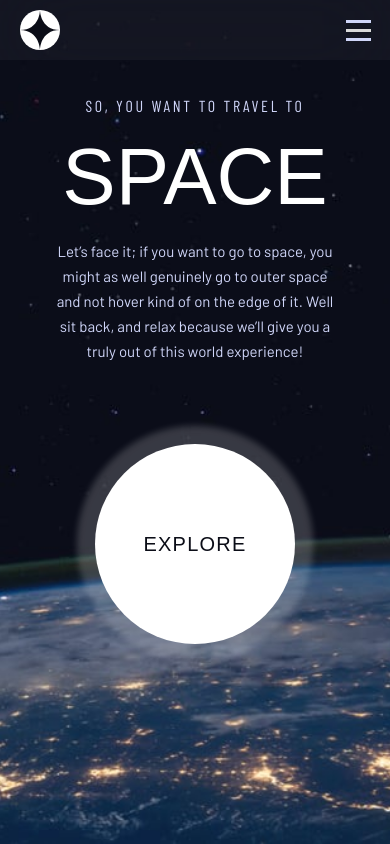
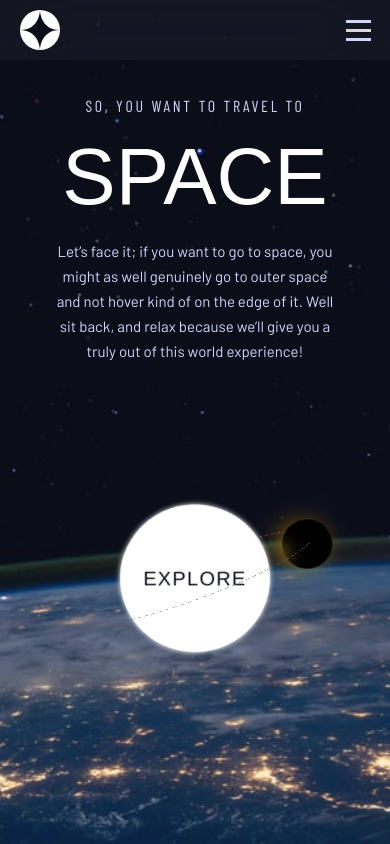
Before and after one commit to tchigi/space-tourism, a Next.js app: page / in a window 390 px wide. Built offline with nearby package versions, Linux system fonts and the light colour scheme; a web font is replaced by a local one.

Commit message:
Добавил анимацию Home кнопки

```diff
--- a/app/global.css
+++ b/app/global.css
@@ -57,7 +57,7 @@ p {
 }
 @media screen and (max-width: 1024px) {
   h1 {
-    font-size: 140px;
+    font-size: 120px;
   }
   h2 {
     font-size: 80px;
--- a/app/page.module.css
+++ b/app/page.module.css
@@ -13,8 +13,12 @@
   margin: 130px auto 20px;
   width: 100%;
   max-width: 1440px;
-  display: flex;
-  justify-content: space-around;
+  display: grid;
+  grid-auto-flow: column;
+  grid-auto-columns: 1fr;
+  align-items: center;
+  justify-items: center;
+  gap: 20px;
   padding: 250px min(140px, 10%) 0;
 }
 .homeTextContainer {
@@ -23,31 +27,102 @@
   flex-direction: column;
   gap: 24px;
 }
+/*----------------------HOME BUTTON------------------*/
+
 .homeButton {
-  position: relative;
-  width: 274px;
-  height: 274px;
-  border-radius: 50%;
-  background: #fff;
+  position: absolute;
+  inset: 50%;
+  translate: -50% -50%;
+  width: 180px;
+  height: 180px;
   display: flex;
   align-items: center;
   justify-content: center;
   text-decoration: none;
+  border-radius: 50%;
+  /*background: radial-gradient(at center, #ffff00, #ffa901);*/
+  background: #ffffff;
+  box-shadow: 0 0 5px #ffffff;
   transition: 0.5s;
-  animation: buttonPulse 4s infinite ease-in;
+  transform: rotateX(-90deg);
+  pointer-events: auto;
 }
 .homeButton:hover {
-  animation: buttonPulse 1s infinite ease-in-out;
+  box-shadow: 0 0 10px 2vw rgba(255, 170, 0, 0.5);
 }
-@keyframes buttonPulse {
+.system {
+  position: relative;
+  width: 80%;
+  height: 80%;
+  transform-style: preserve-3d;
+  transform: rotateX(80deg) rotateY(-20deg);
+}
+.orbit,
+.planet {
+  position: absolute;
+  top: 50%;
+  left: 50%;
+  transform-style: preserve-3d;
+  border-radius: 50%;
+  pointer-events: none;
+}
+.planet {
+  width: 2em;
+  height: 2em;
+  margin-top: -1em;
+  margin-left: -1em;
+}
+.orbit {
+  width: 20em;
+  height: 20em;
+  margin-top: -10em;
+  margin-left: -10em;
+  border: 4px dotted rgba(100, 100, 100, 0.8);
+  animation: animOrbit 12s linear infinite;
+}
+.planet {
+  background-color: #af8d27;
+  left: 100%;
+  animation: animPlanet 12s linear infinite;
+}
+@keyframes animOrbit {
   0% {
-    box-shadow: 0 0 0 0 rgba(255, 255, 255, 0);
+    transform: rotateZ(180deg);
+  }
+  100% {
+    transform: rotateZ(-180deg);
+  }
+}
+@keyframes animPlanet {
+  0% {
+    transform: rotateX(-90deg) rotateY(360deg) rotateZ(0deg) scale(1.5);
+    box-shadow:
+      -6px 0px 18px -5px #fa0,
+      inset -27px 0 14px 5px black;
+  }
+  25% {
+    transform: rotateX(-90deg) rotateY(270deg) rotateZ(0deg) scale(2);
+    box-shadow:
+      -6px 0px 18px -5px #fa0,
+      inset 0px 0 2px 27px black;
   }
   50% {
-    box-shadow: 0 0 10px clamp(30px, 3vw, 88px) rgba(255, 255, 255, 0.3);
+    transform: rotateX(-90deg) rotateY(180deg) rotateZ(0deg) scale(1.5);
+    box-shadow:
+      6px 0px 18px -5px #fa0,
+      inset 27px 0 14px 5px black;
+  }
+  75% {
+    transform: rotateX(-90deg) rotateY(90deg) rotateZ(0deg) scale(0.75);
+    box-shadow:
+      6px 0px 18px -5px #fa0,
+      inset 0px 0 1px 2px black;
   }
   100% {
-    box-shadow: 0 0 0 0 rgba(255, 255, 255, 0);
+    transform: rotateX(-90deg) rotateY(0deg) rotateZ(0deg) scale(1.5);
+    box-shadow:
+      -6px 0px 18px -5px #fa0,
+      inset -27px 0 14px 5px black;
   }
 }
 .homeButtonLabel {
@@ -59,19 +134,18 @@
   line-height: normal;
   letter-spacing: 2px;
   pointer-events: none;
+  transform: rotate(20deg);
 }
-
 @media screen and (max-width: 1024px) {
   .homeWrapper {
     background-image: url("../assets/home/background-home-tablet.jpg");
   }
-
   .homeContent {
     margin: 96px auto 40px;
     max-width: 768px;
-    flex-direction: column;
-    gap: 150px;
-    justify-content: flex-start;
+    grid-auto-flow: row;
+    grid-auto-rows: 1fr;
+    gap: 50px;
     padding: 100px 10% 0;
     align-items: center;
   }
@@ -81,8 +155,14 @@
     width: auto;
   }
   .homeButton {
-    width: 242px;
-    height: 242px;
+    width: 180px;
+    height: 180px;
+  }
+  .orbit {
+    width: 16em;
+    height: 16em;
+    margin-top: -8em;
+    margin-left: -8em;
   }
 }
 @media screen and (max-width: 600px) {
@@ -103,8 +183,8 @@
     gap: 16px;
   }
   .homeButton {
-    width: 200px;
-    height: 200px;
+    width: 150px;
+    height: 150px;
   }
   .homeButtonLabel {
     font-size: 20px;
--- a/app/page.tsx
+++ b/app/page.tsx
@@ -15,9 +15,14 @@ export default function Home() {
             world experience!
           </p>
         </article>
-        <Link href={"/destination/moon"} className={styles.homeButton}>
-          <label className={styles.homeButtonLabel}>EXPLORE</label>
-        </Link>
+        <figure className={styles.system}>
+          <Link href={"/destination/moon"} className={styles.homeButton}>
+            <label className={styles.homeButtonLabel}>EXPLORE</label>
+          </Link>
+          <div className={styles.orbit}>
+            <div className={styles.planet} />
+          </div>
+        </figure>
       </section>
     </main>
   )
```
